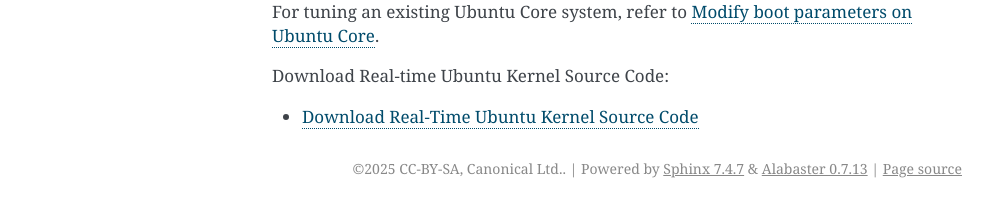
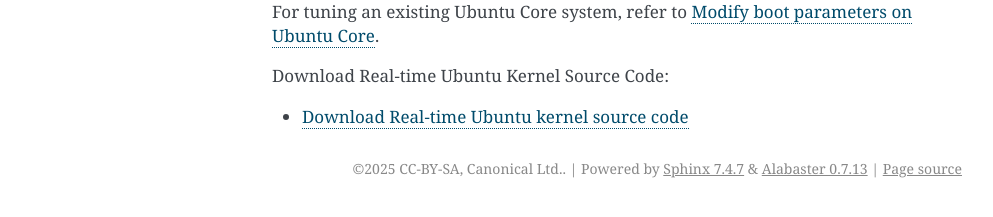
Before and after one commit to canonical/real-time-ubuntu-docs, a Sphinx documentation site: the page built from docs/how-to/index.rst, in a window 1280 px wide. Shown: the part 518-735 px from the top of the page, without its empty margins (148-1141 px from the left). Built offline with Sphinx 7.4.7, drawn with Linux system fonts in a browser that asks for light colours.

Commit message:
more casing issues
Co-authored-by: AnneCYH <anne.chew@canonical.com>
Signed-off-by: Benjamin Wheeler <benjamin.wheeler@canonical.com>

```diff
--- a/docs/how-to/index.rst
+++ b/docs/how-to/index.rst
@@ -42,7 +42,7 @@ Download Real-time Ubuntu Kernel Source Code:
 .. toctree::
    :maxdepth: 1
 
-   Download Real-Time Ubuntu Kernel Source Code <download-real-time-sources>
+   Download Real-time Ubuntu kernel source code <download-real-time-sources>
 
 
 .. LINKS
```
